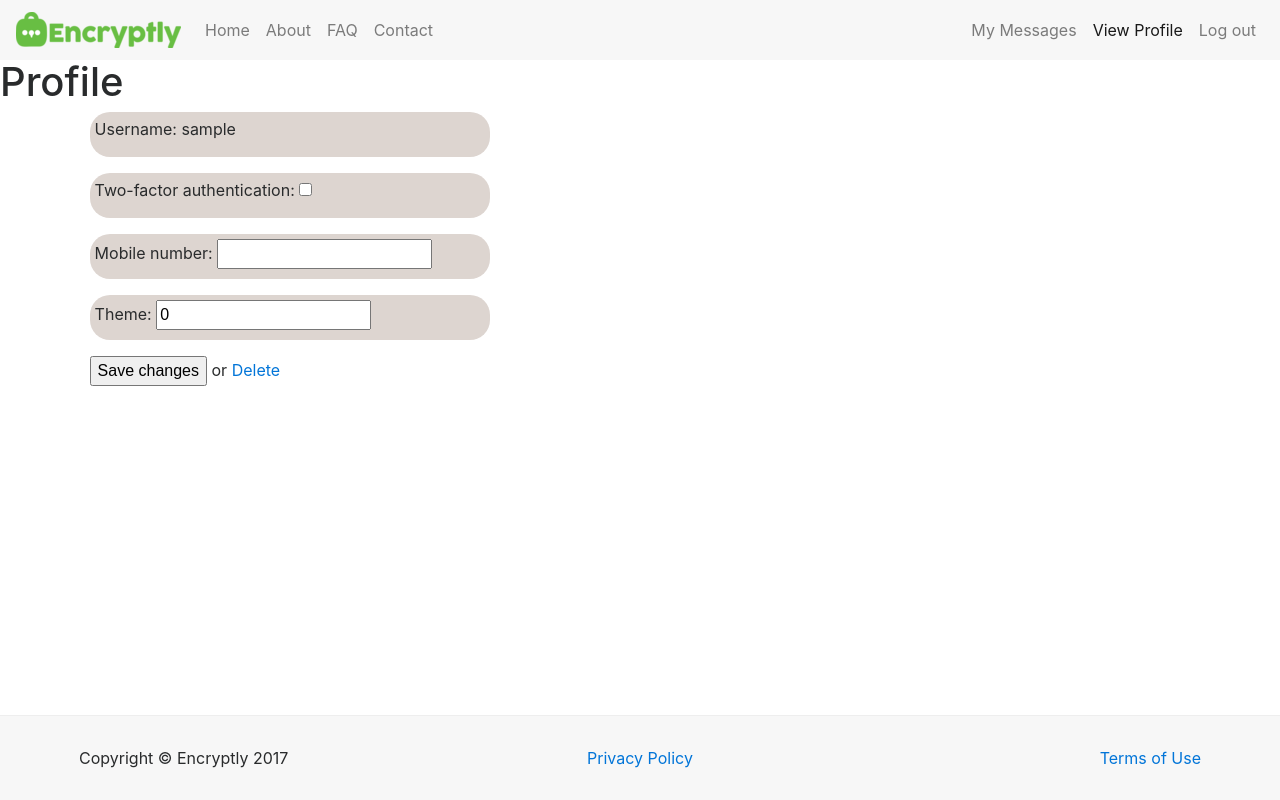
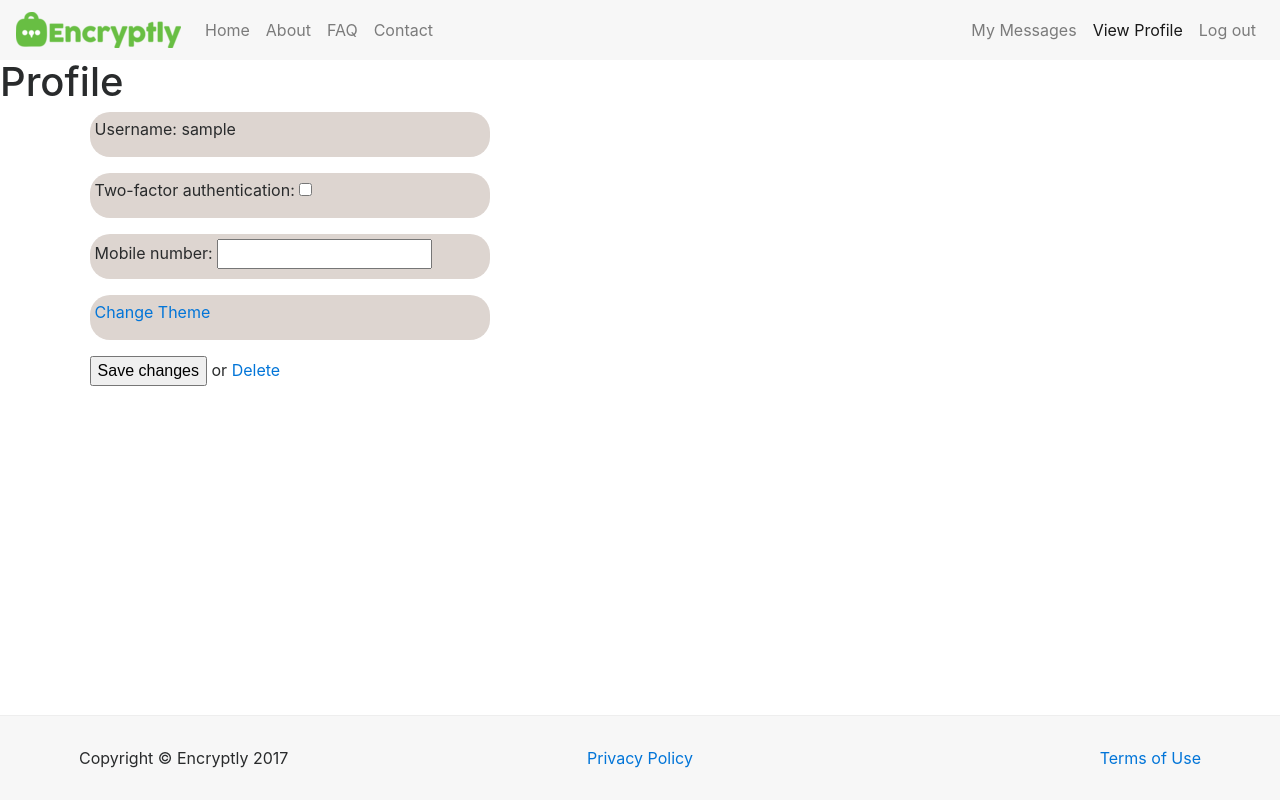
Before and after one commit to josh-richardson/encryptly, a Django app: page /profile/ in a window 1280 px wide. Run offline with Django 3.2, Linux system fonts and the light colour scheme; the visitor is signed in with stand-in values (Sample User, id 1); data comes from the database, SQL or seed files in the repository; data that the repository does not hold is empty; style sheets or scripts are compiled from the project's sources; parts of the project's set-up code (start-up, migrations or seed data) failed here and were passed over; some libraries are stand-ins or nearby versions.

Commit message:
fixed theme filenames

```diff
--- a/encryptly/static/css/encryptly_theme_1.css
+++ b/encryptly/static/css/theme1.css
@@ -61,4 +61,4 @@ footer {
 .btn > .fa {
   color: #008542; }
 
-/*# sourceMappingURL=encryptly_theme_1.css.map */
+/*# sourceMappingURL=theme1.css.map */
--- a/encryptly/static/js/encryptly_themes.js
+++ b/encryptly/static/js/encryptly_themes.js
@@ -1,6 +1,6 @@
 $("#theme_dark").click(function () {
     $(".theme_remove").remove();
-    $('head').append('<link href="/static/css/encryptly_theme_1.css" rel="stylesheet" class="theme_remove">');
+    $('head').append('<link href="/static/css/theme1.css" rel="stylesheet" class="theme_remove">');
     $.ajax({
         url:'/settheme/1/',
         type: 'GET',
--- a/encryptly/templates/encryptly_backend/base.html
+++ b/encryptly/templates/encryptly_backend/base.html
@@ -28,8 +28,7 @@
 {#    {{ request.session.theme }}#}
     {% if request.session.theme %}
         {% static "" as baseUrl %}
-
-        <link href="{{ baseUrl }}/css/encryptly_theme_{{ request.session.theme }}.css" rel="stylesheet" class="theme_remove">
+        <link href="{{ baseUrl }}/css/theme{{ request.session.theme }}.css" rel="stylesheet" class="theme_remove">
     {% endif %}
 
 
--- a/encryptly/templates/encryptly_backend/private/edit_profile.html
+++ b/encryptly/templates/encryptly_backend/private/edit_profile.html
@@ -13,7 +13,7 @@
 		<p class="profile-data">Username: {{ user }}</p>
 		<p class="profile-data">Two-factor authentication: {{ form.two_factor }} </p>
 		<p class="profile-data">Mobile number: {{ form.mobile_number }} </p>
-		<p class="profile-data">Theme: {{ form.theme }} </p>
+		<p class="profile-data"><a href="{% url 'themes' %}">Change Theme</a></p>
 		<input class="image-browser" type='submit' value='Save changes'/> or <a href="{% url 'delete_profile' %}">Delete</a>
 	</form>
 
--- a/encryptly/templates/encryptly_backend/private/themes.html
+++ b/encryptly/templates/encryptly_backend/private/themes.html
@@ -7,7 +7,6 @@
 
 {% block body_block %}
     <h1>This is the themes page!</h1>
-
     <div class="btn-group" role="group" aria-label="...">
       <button id="theme_def"type="button" class="btn btn-default">Default</button>
       <button id="theme_dark" type="button" class="btn btn-default">Dark</button>
```
Also changed, not shown: encryptly/encryptly_backend/assets/theme1.scss (renamed from encryptly/encryptly_backend/assets/dark.scss), 2 other files.
